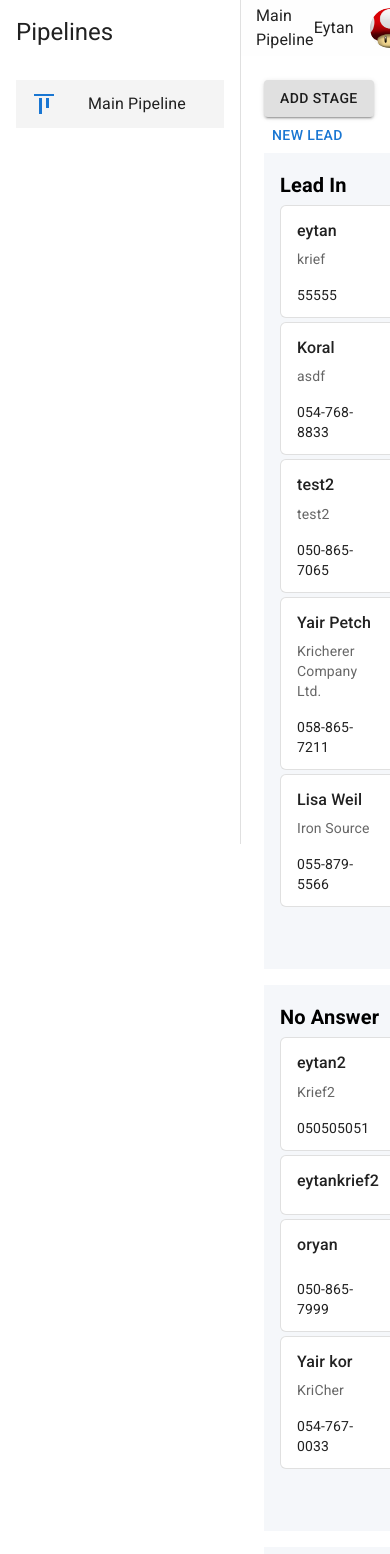
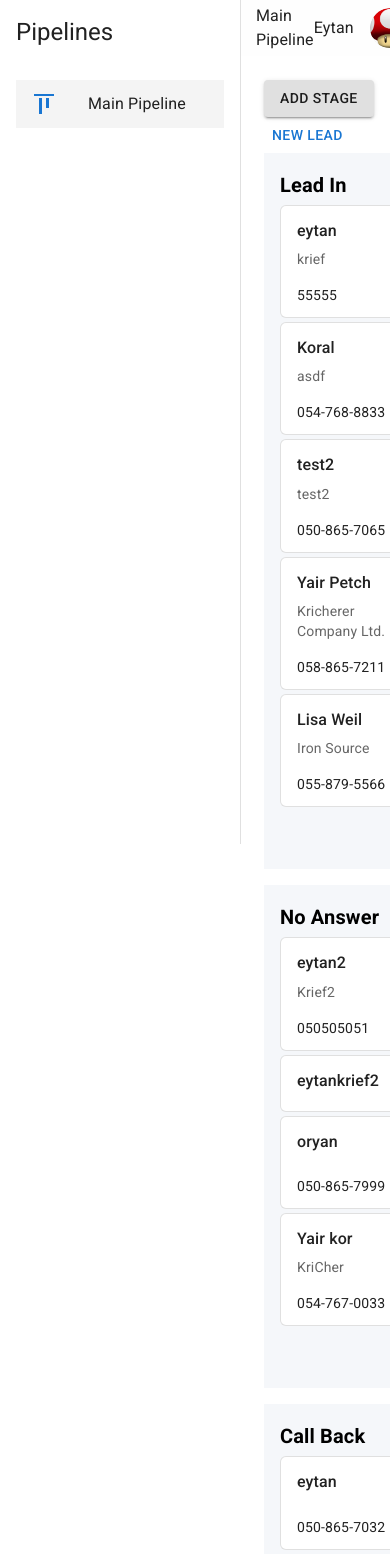
Before and after one commit to Eytan3000/CRM1, a React (Create React App) app: page / in a window 390 px wide. Shown: the top 1554 px of the page. Built offline with nearby package versions, Linux system fonts and the light colour scheme; data requests are answered from the project's data file.

Commit message:
responsiveness FIXED & vertical edit icone smaller

```diff
--- a/data/db.json
+++ b/data/db.json
@@ -19,6 +19,10 @@
     {
       "name": "More Details",
       "id": 5
+    },
+    {
+      "name": "ffff",
+      "id": 6
     }
   ],
   "leads": [
--- a/src/components/LeadCard.js
+++ b/src/components/LeadCard.js
@@ -22,6 +22,7 @@ import { renderContext } from '../contexts/DbFunctionsContext';
 const useStyles = makeStyles({
   card: {
     width: '300px',
+    // paddingRight: '20px',
     // height: '100px',
     '& .MuiPaper-root': {
       borderRadius: '2px', // Customize the border radius
--- a/src/components/leadRender/LeadPaper.js
+++ b/src/components/leadRender/LeadPaper.js
@@ -65,6 +65,7 @@ export default function LeadPaper({ keyVal, lead, handleDelete, idPassUp }) {
             margin: 'auto',
             maxWidth: 500,
             flexGrow: 1,
+            paddingRight: '0.3em',
             // backgroundColor: (theme) =>
             //   theme.palette.mode === 'dark' ? '#1A2027' : '#fff',
           }}>
@@ -105,7 +106,7 @@ export default function LeadPaper({ keyVal, lead, handleDelete, idPassUp }) {
               <Grid item>
                 <Typography variant="subtitle1" component="div">
                   <IconButton size="small" onClick={handleOpenMenu}>
-                    <MoreVertIcon />
+                    <MoreVertIcon fontSize="0.5em" />
                   </IconButton>
                 </Typography>
               </Grid>
--- a/src/pages/LeadsRender.js
+++ b/src/pages/LeadsRender.js
@@ -9,6 +9,7 @@ import { updateStageToDb } from '../helpers/dbFunctions';
 import LeadRenderColumn from '../components/leadRender/LeadRenderColumn';
 import { Grid } from '@mui/material';
 import { renderContext } from '../contexts/DbFunctionsContext';
+import { useMediaQuery } from '@mui/material';
 
 //----------------------------------------------------------
 
@@ -18,6 +19,8 @@ export default function LeadsRender({ idPassUp, stagesPassUp }) {
 
   const [leads, setLeads] = useState([]);
   const [stages, setStages] = useState([]);
+
+  const isDesktop = useMediaQuery('(min-width: 900px) and (max-width: 1300px)');
 
   // const [reRender, setRerender] = useState(true);
   const { reRender, setRerender } = useContext(renderContext);
@@ -56,10 +59,14 @@ export default function LeadsRender({ idPassUp, stagesPassUp }) {
         container
         rowSpacing={2}
         columnSpacing={5}
-        // sx={{ minWidth: '600px' }}
-      >
+        sx={{ flexWrap: isDesktop ? 'nowrap' : 'wrap' }}>
         {stages.map((stage) => (
-          <Grid item key={stage.id} sm={12} md={12 / stages.length}>
+          <Grid
+            item
+            key={stage.id}
+            sm={12}
+            md={12 / stages.length}
+            minWidth={210}>
             <LeadRenderColumn stage={stage} leads={leads} idPassUp={idPassUp} />
           </Grid>
         ))}
```
